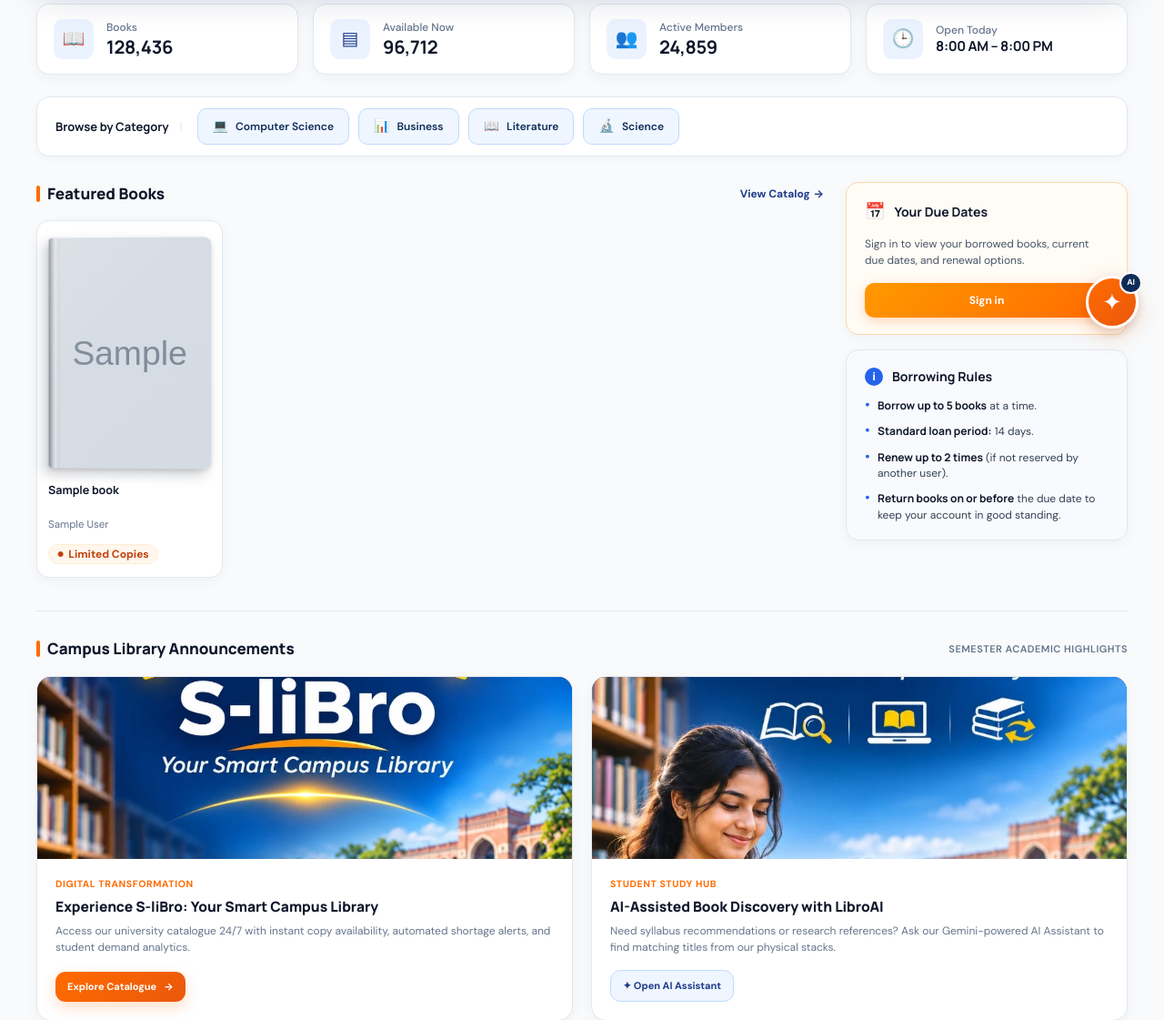
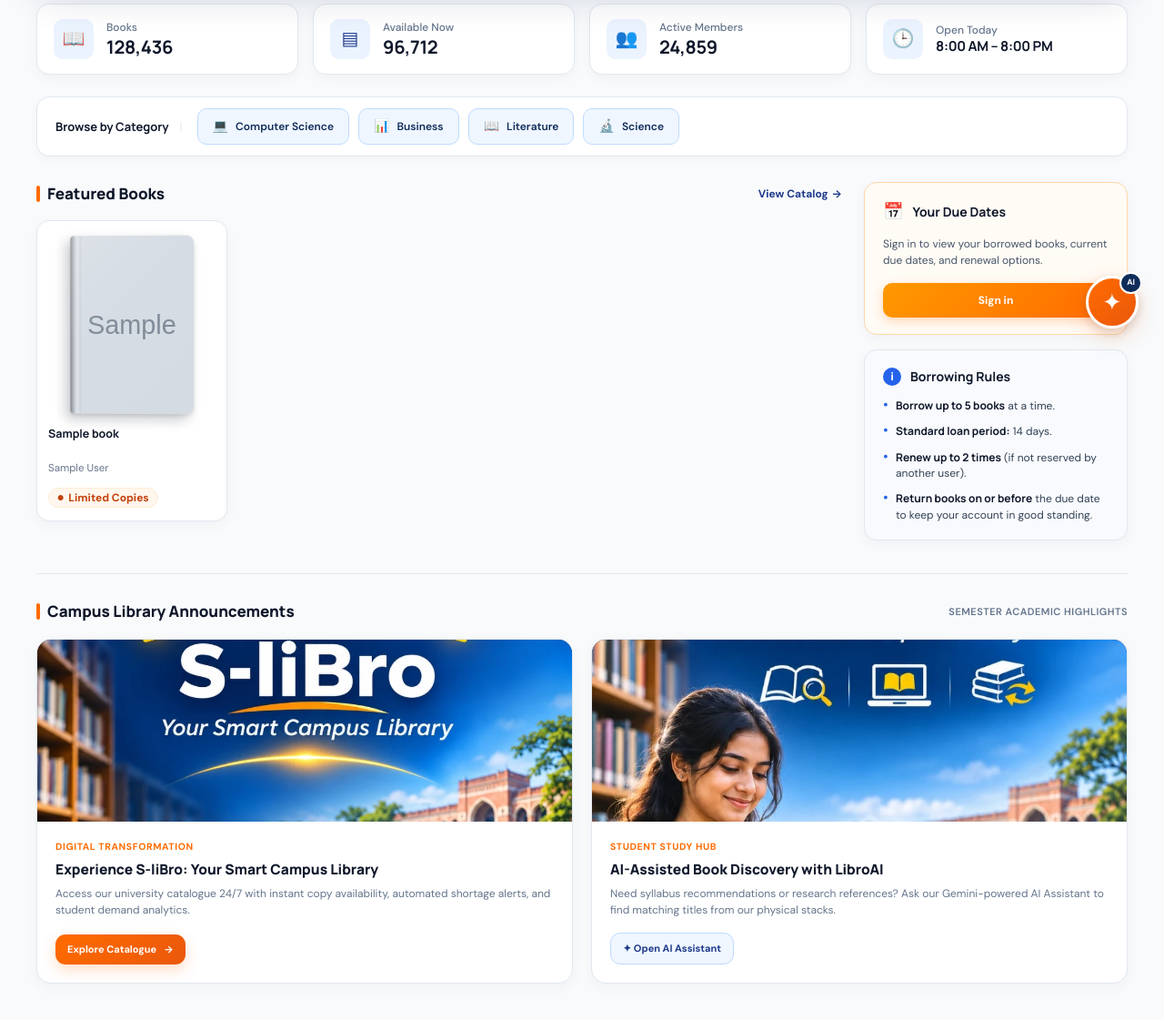
Before and after one commit to tanvirahmedrafid-jpg/smart-library, a Django app: page / in a window 1280 px wide. Shown: the part 411-1532 px from the top of the page at 91% size. Run offline with Django 5.2, Linux system fonts and the light colour scheme; tables that the repository leaves empty hold one stand-in row (values such as "Sample post"); grey boxes marked "Sample" are stand-in pictures.

Commit message:
Fix featured books grid, uniform 3D cover sizing, and sidebar overlap

```diff
--- a/public/static/library_ui/css/home.css
+++ b/public/static/library_ui/css/home.css
@@ -292,9 +292,12 @@
 /* ========================================================
    4. MAIN 2-COLUMN SECTION (FEATURED BOOKS + SIDEBAR)
    ======================================================== */
+/* ========================================================
+   4. MAIN 2-COLUMN SECTION (FEATURED BOOKS + SIDEBAR)
+   ======================================================== */
 .mockup-main-layout {
   display: grid;
-  grid-template-columns: 1fr 310px;
+  grid-template-columns: minmax(0, 1fr) 290px;
   gap: 24px;
   align-items: start;
 }
@@ -302,6 +305,7 @@
 /* Featured Books Column */
 .mockup-featured-col {
   min-width: 0;
+  width: 100%;
 }
 
 .mockup-section-header {
@@ -348,11 +352,12 @@
   color: #FF6B00;
 }
 
-/* 4-Column Book Cards Grid */
+/* 4-Column Book Cards Grid — Equal Width & Height */
 .mockup-books-grid {
   display: grid;
-  grid-template-columns: repeat(4, 1fr);
+  grid-template-columns: repeat(4, minmax(0, 1fr));
   gap: 16px;
+  width: 100%;
 }
 
 .mockup-book-card {
@@ -362,6 +367,10 @@
   padding: 14px 12px 14px;
   display: flex;
   flex-direction: column;
+  justify-content: space-between;
+  min-width: 0;
+  width: 100%;
+  box-sizing: border-box;
   box-shadow: 0 4px 14px rgba(15, 23, 42, 0.04);
   transition: transform 0.25s ease, box-shadow 0.25s ease, border-color 0.2s ease;
 }
@@ -373,24 +382,30 @@
 }
 
 /* ========================================================
-   REALISTIC 3D BOOK COVER STYLING
+   REALISTIC 3D BOOK COVER STYLING — UNIFORM SIZING
    ======================================================== */
 .mockup-book-3d-wrap {
   display: block;
   text-decoration: none;
   margin-bottom: 12px;
+  width: 100%;
 }
 
 .book-3d-stage {
   perspective: 900px;
   display: flex;
   justify-content: center;
+  align-items: center;
   padding: 4px 0;
+  width: 100%;
+  height: 200px;
 }
 
 .book-3d-cover {
   position: relative;
   width: 100%;
+  max-width: 136px;
+  height: 196px;
   aspect-ratio: 2 / 2.85;
   border-radius: 4px 8px 8px 4px;
   overflow: hidden;
@@ -492,6 +534,8 @@
   flex-direction: column;
   flex: 1;
   justify-content: space-between;
+  min-width: 0;
+  width: 100%;
 }
 
 .mockup-book-title {
@@ -505,6 +549,7 @@
   -webkit-box-orient: vertical;
   overflow: hidden;
   height: 34px;
+  word-break: break-word;
 }
 
 .mockup-book-title a {
@@ -523,6 +568,9 @@
   white-space: nowrap;
   overflow: hidden;
   text-overflow: ellipsis;
+  display: block;
+  min-width: 0;
+  width: 100%;
 }
 
 /* Availability Badges */
@@ -567,6 +615,9 @@
    RIGHT SIDEBAR: DUE DATES & BORROWING RULES
    ======================================================== */
 .mockup-sidebar-col {
+  width: 290px;
+  min-width: 290px;
+  flex-shrink: 0;
   display: flex;
   flex-direction: column;
   gap: 16px;
```
Also changed, not shown: other parts of public/static/library_ui/css/home.css (+44 -10 lines).
